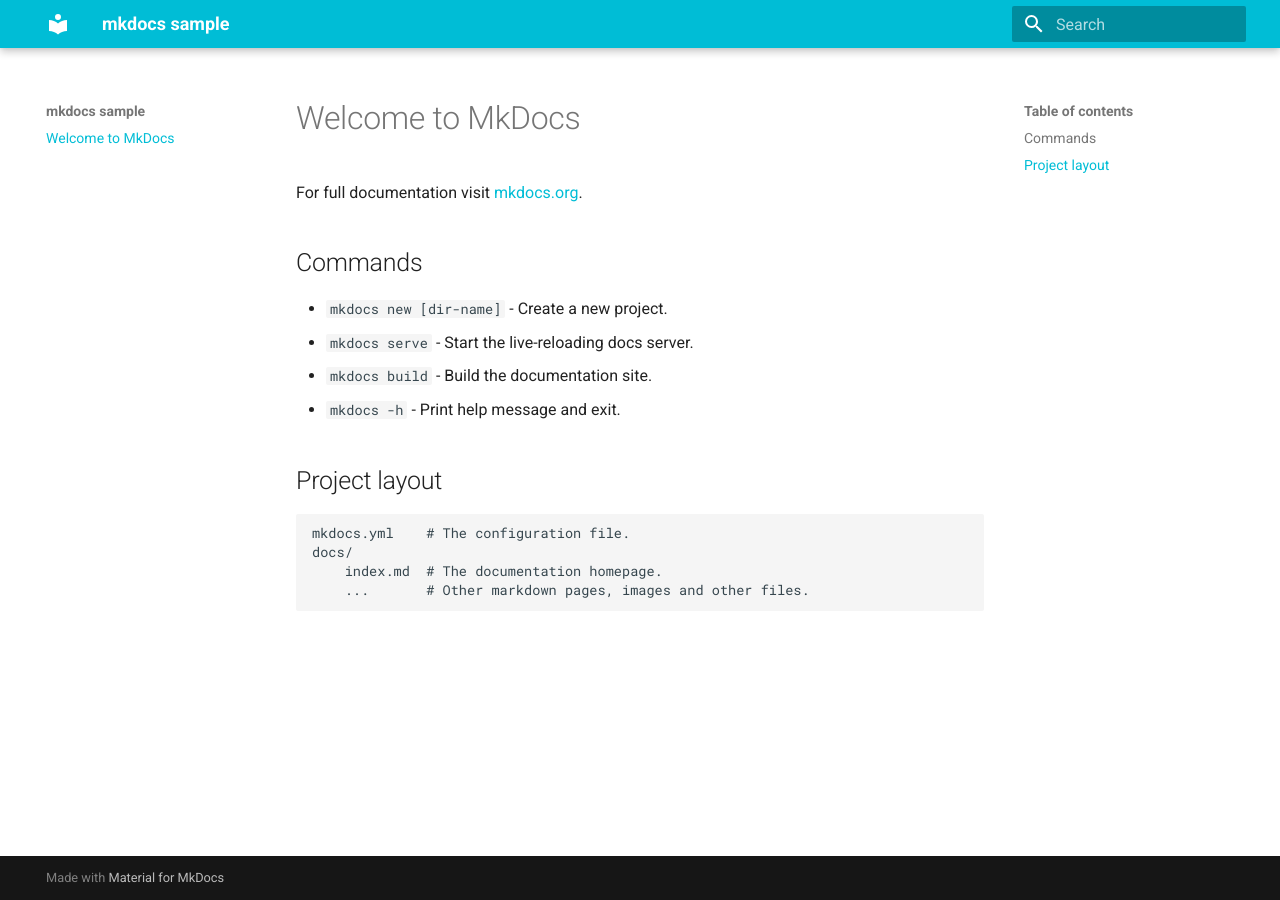
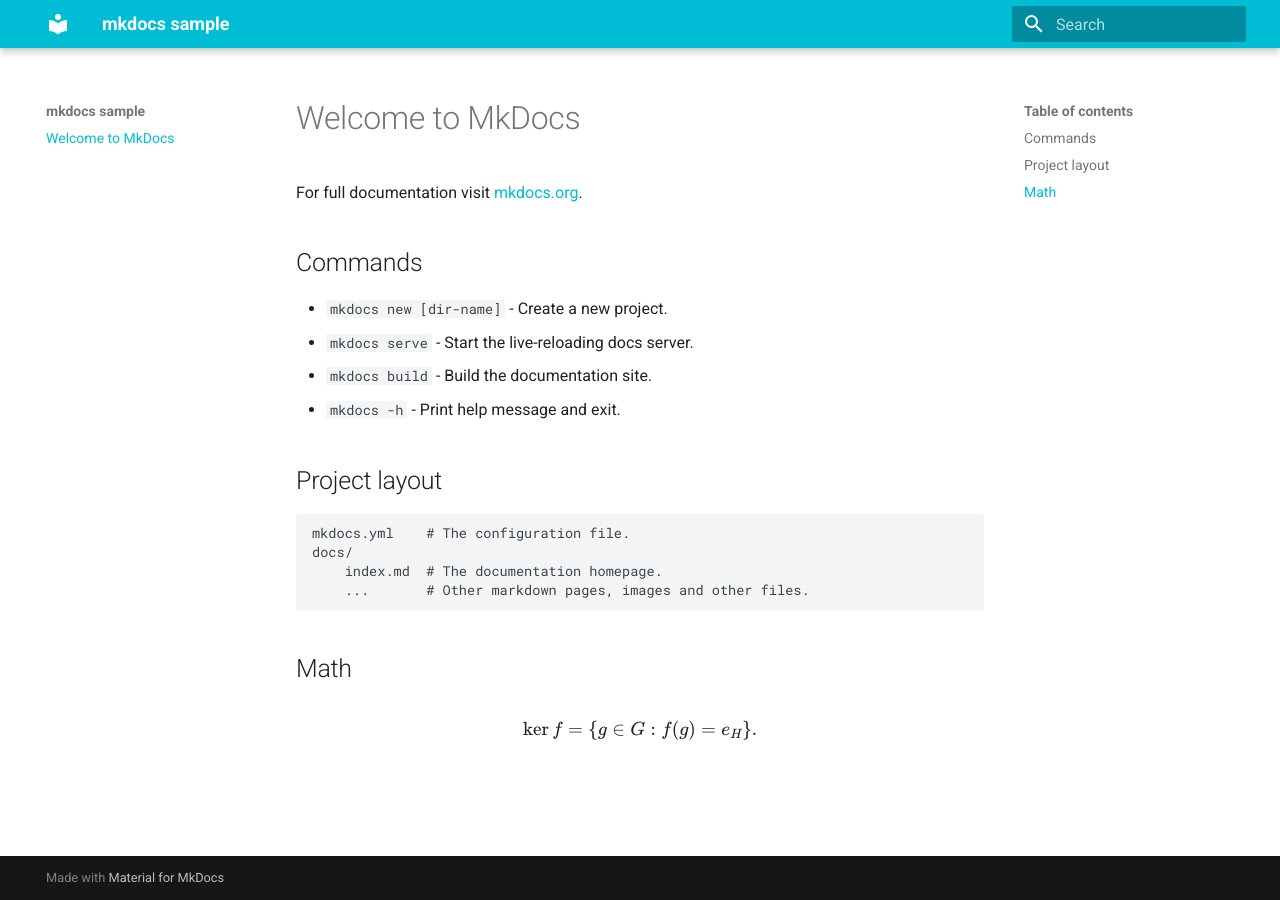
Before and after one commit to nakamasato/mkdocs-material-sample, an MkDocs documentation site: the page built from docs/index.md, in a window 1280 px wide. Built offline with MkDocs 1.6.1 and Material for MkDocs 9.7.7, drawn with Linux system fonts in a browser that asks for light colours.

Commit message:
add example

```diff
--- a/docs/index.md
+++ b/docs/index.md
@@ -15,3 +15,10 @@
     docs/
         index.md  # The documentation homepage.
         ...       # Other markdown pages, images and other files.
+
+
+## Math
+
+$$
+\operatorname{ker} f=\{g\in G:f(g)=e_{H}\}{\mbox{.}}
+$$
```
